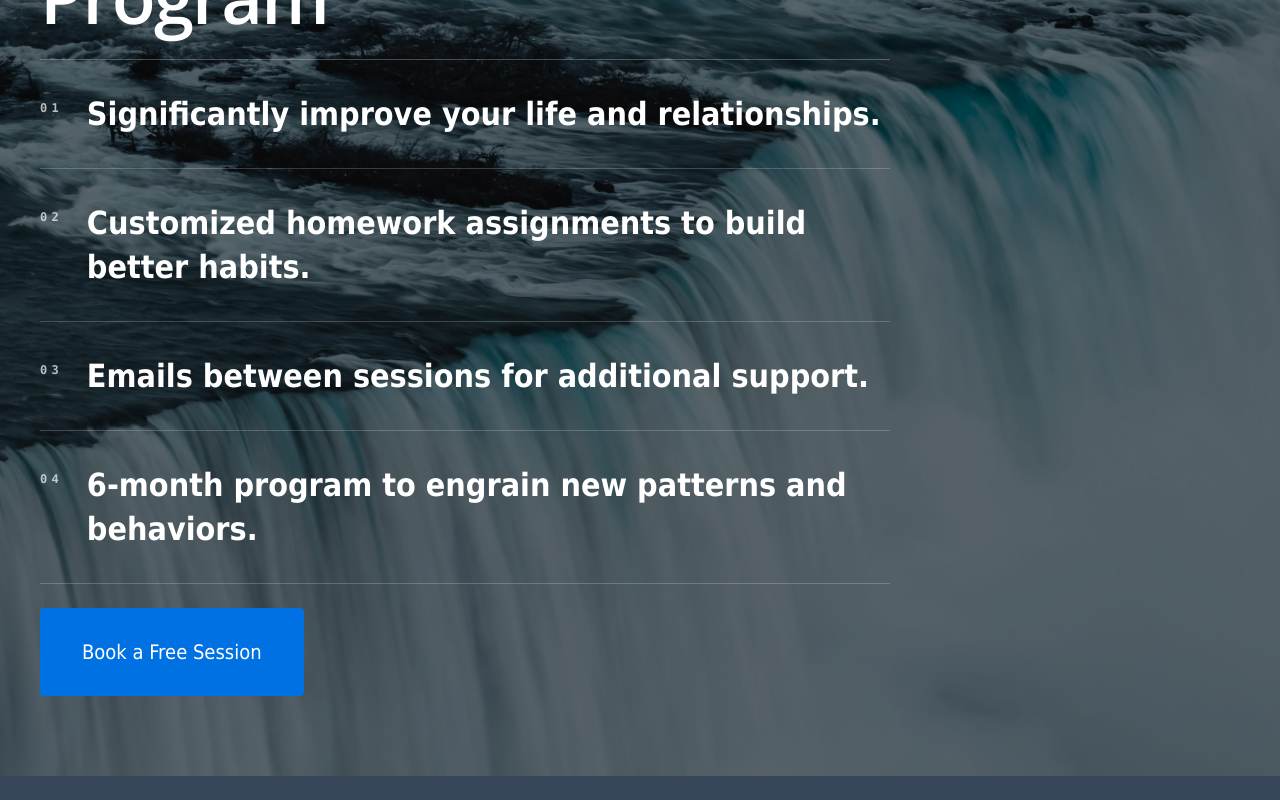
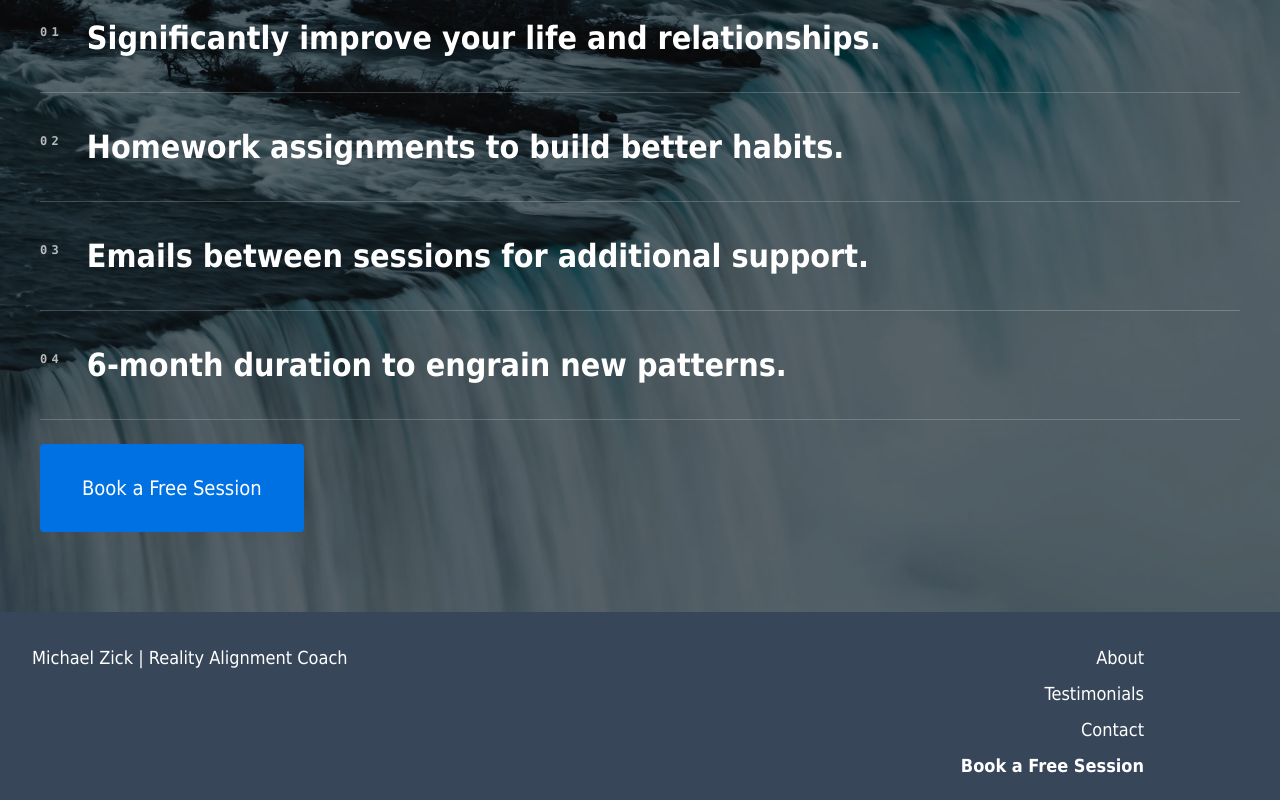
Before and after one commit to michaelzick/michaelzick.com, a Next.js app: page / in a window 1280 px wide. Shown: the part 4460-5260 px from the top of the page. Built offline with nearby package versions, Linux system fonts and the light colour scheme.

Commit message:
program section + readme tweaks

```diff
--- a/app/layout.tsx
+++ b/app/layout.tsx
@@ -56,7 +56,7 @@ export default function RootLayout({ children }: { children: React.ReactNode })
         <footer className="text-white py-8 text-lg bg-dark-blue">
           <div className="max-w-[1400px] mx-auto px-6 md:px-8 grid md:grid-cols-12 gap-8 items-start">
             <div className="md:col-span-5">
-              <p>Michael Zick Coaching | Reality Alignment Coach</p>
+              <p>Michael Zick | Reality Alignment Coach</p>
             </div>
             <div className="md:col-span-6 md:col-start-6 md:text-right space-y-2">
               <Link href="/about" className="footer-link inline-block">
--- a/components/sections/ProgramSection.tsx
+++ b/components/sections/ProgramSection.tsx
@@ -14,9 +14,9 @@ interface ProgramSectionProps {
 export function ProgramSection({ sectionRef, titleRef, scrollMarginTop, isVisible }: ProgramSectionProps) {
   const valueProps: ReactNode[] = [
     'Significantly improve your life and relationships.',
-    'Customized homework assignments to build better habits.',
+    'Homework assignments to build better habits.',
     'Emails between sessions for additional support.',
-    '6-month program to engrain new patterns and behaviors.',
+    '6-month duration to engrain new patterns.',
   ];
   const { setRef: setDetailRef, visibleStates: detailVisible } = useFadeInOnScroll(valueProps.length, 0.3);
 
@@ -29,7 +29,7 @@ export function ProgramSection({ sectionRef, titleRef, scrollMarginTop, isVisibl
     >
       <div className="absolute inset-0 bg-black/50" aria-hidden="true" />
       <div className="relative mx-auto max-w-[1200px]">
-        <FadeInSection className="space-y-6 max-w-[850px]">
+        <FadeInSection className="space-y-6">
           <h2 ref={titleRef} className="text-[56px] font-semibold leading-[1.05] tracking-tight md:text-[72px]">
             Individual Coaching Program
           </h2>
```
Also changed, not shown: 1 other file (tests, documents, lock files or other folders).
